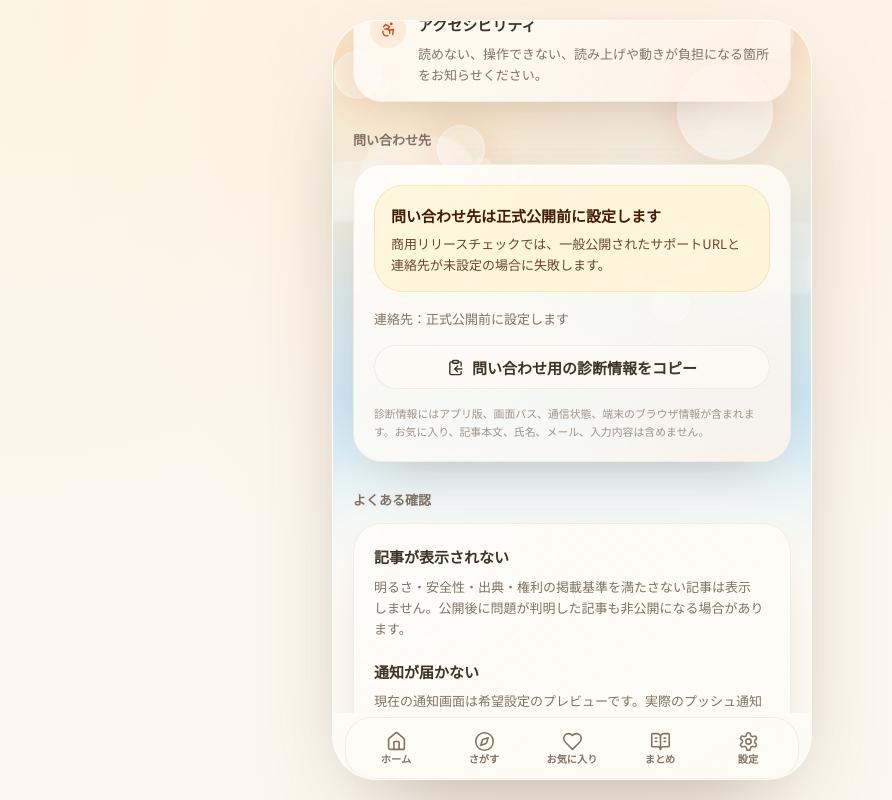
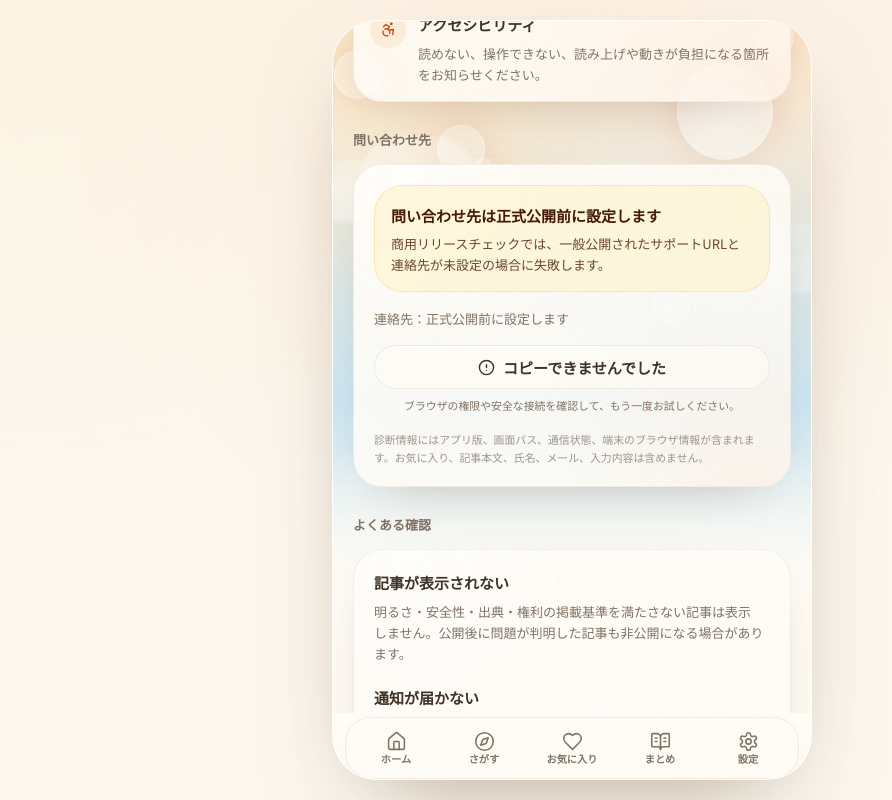
Before and after one commit to sunpotflower4460-cpu/Hot-news, a Next.js app: page /support in a window 1280 px wide. Both pictures are taken after a click on the button "問い合わせ用の診断情報をコピー". Shown: the whole page, without its empty margins (68-960 px from the left). Built offline with nearby package versions, Linux system fonts and the light colour scheme; a web font is replaced by a local one.

Commit message:
Harden support diagnostic copying

```diff
--- a/src/components/support/DiagnosticCopyButton.tsx
+++ b/src/components/support/DiagnosticCopyButton.tsx
@@ -1,12 +1,39 @@
 'use client';
 
-import { useState } from 'react';
-import { Check, ClipboardCopy } from 'lucide-react';
+import { useEffect, useRef, useState } from 'react';
+import { AlertCircle, Check, ClipboardCopy } from 'lucide-react';
 import { Button } from '@/components/ui/Button';
 import { commercialConfig } from '@/config/commercial';
 
+type CopyState = 'idle' | 'copied' | 'failed';
+
+const legacyCopy = (text: string) => {
+  const textarea = document.createElement('textarea');
+  textarea.value = text;
+  textarea.setAttribute('readonly', '');
+  textarea.style.position = 'fixed';
+  textarea.style.opacity = '0';
+  textarea.style.pointerEvents = 'none';
+  document.body.appendChild(textarea);
+  textarea.select();
+
+  try {
+    return document.execCommand('copy');
+  } finally {
+    textarea.remove();
+  }
+};
+
 export function DiagnosticCopyButton() {
-  const [copied, setCopied] = useState(false);
+  const [state, setState] = useState<CopyState>('idle');
+  const timeoutRef = useRef<ReturnType<typeof setTimeout> | null>(null);
+
+  useEffect(
+    () => () => {
+      if (timeoutRef.current) clearTimeout(timeoutRef.current);
+    },
+    [],
+  );
 
   const copy = async () => {
     const details = [
@@ -20,15 +47,40 @@ export function DiagnosticCopyButton() {
       `Time: ${new Date().toISOString()}`,
     ].join('\n');
 
-    await navigator.clipboard.writeText(details);
-    setCopied(true);
-    window.setTimeout(() => setCopied(false), 2500);
+    try {
+      if (navigator.clipboard?.writeText && window.isSecureContext) {
+        await navigator.clipboard.writeText(details);
+      } else if (!legacyCopy(details)) {
+        throw new Error('Clipboard copy is unavailable');
+      }
+      setState('copied');
+    } catch {
+      setState('failed');
+    }
+
+    if (timeoutRef.current) clearTimeout(timeoutRef.current);
+    timeoutRef.current = setTimeout(() => setState('idle'), 3500);
   };
 
+  const Icon = state === 'copied' ? Check : state === 'failed' ? AlertCircle : ClipboardCopy;
+  const label =
+    state === 'copied'
+      ? '診断情報をコピーしました'
+      : state === 'failed'
+        ? 'コピーできませんでした'
+        : '問い合わせ用の診断情報をコピー';
+
   return (
-    <Button type="button" variant="outline" className="w-full" onClick={copy}>
-      {copied ? <Check aria-hidden size={17} /> : <ClipboardCopy aria-hidden size={17} />}
-      {copied ? '診断情報をコピーしました' : '問い合わせ用の診断情報をコピー'}
-    </Button>
+    <div>
+      <Button type="button" variant="outline" className="w-full" onClick={copy}>
+        <Icon aria-hidden size={17} />
+        {label}
+      </Button>
+      {state === 'failed' && (
+        <p role="status" className="mt-2 text-center text-[0.68rem] leading-relaxed text-muted">
+          ブラウザの権限や安全な接続を確認して、もう一度お試しください。
+        </p>
+      )}
+    </div>
   );
 }
```
